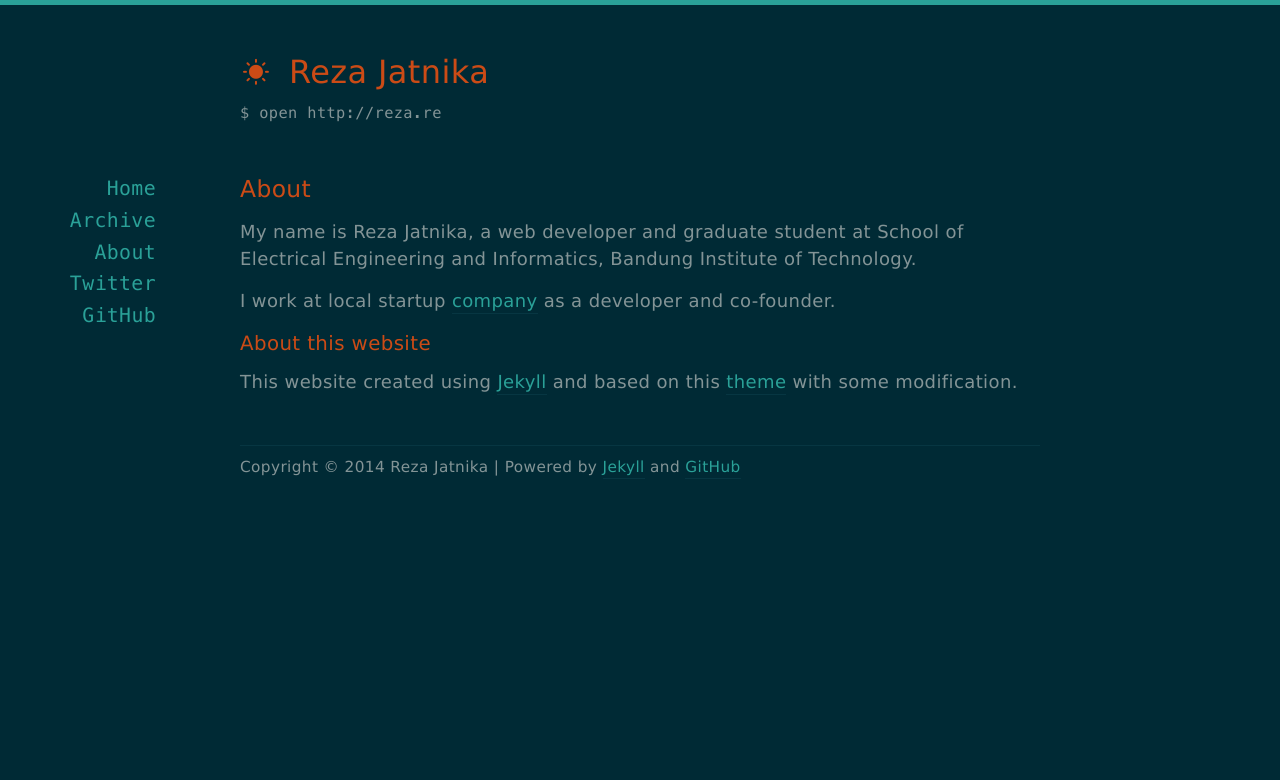
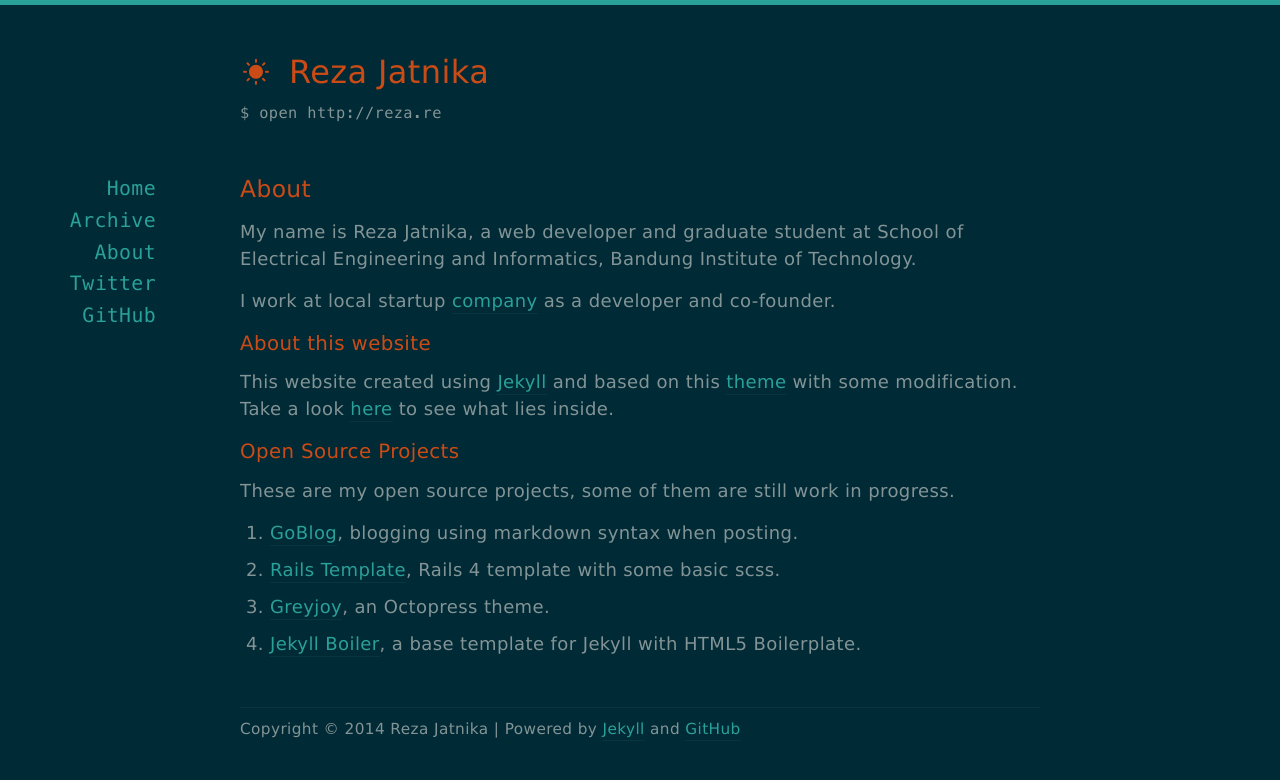
Before and after one commit to rezajatnika/rezajatnika.github.io, a Jekyll site: the page built from about/index.markdown, in a window 1280 px wide. Shown: the top 780 px of the page. Built offline with Jekyll 4.4.1, drawn with Linux system fonts in a browser that asks for light colours; nearby versions of some CDN libraries; Markdown is read by kramdown in place of the engine named in the settings.

Commit message:
Improve about page

```diff
--- a/about/index.markdown
+++ b/about/index.markdown
@@ -11,3 +11,13 @@ I work at local startup [company](http://rakarsa.com) as a developer and co-foun
 ## About this website
 This website created using [Jekyll](http://jekyllrb.com) and based on this
 [theme](https://github.com/redwallhp/solar-theme-jekyll) with some modification.
+Take a look [here](https://github.com/rezajatnika/rezajatnika.github.io) to see what
+lies inside.
+
+## Open Source Projects
+These are my open source projects, some of them are still work in progress.
+
+- [GoBlog](https://github.com/rezajatnika/blog), blogging using markdown syntax when posting.
+- [Rails Template](https://github.com/rezajatnika/rails_template), Rails 4 template with some basic scss.
+- [Greyjoy](https://github.com/rezajatnika/greyjoy), an Octopress theme.
+- [Jekyll Boiler](https://github.com/rezajatnika/jekyll-boiler), a base template for Jekyll with HTML5 Boilerplate.
```
